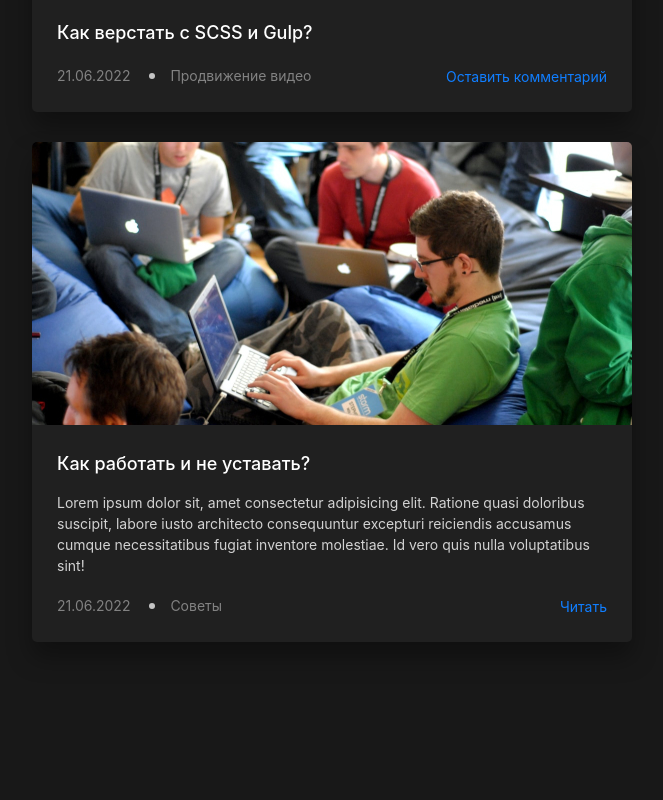
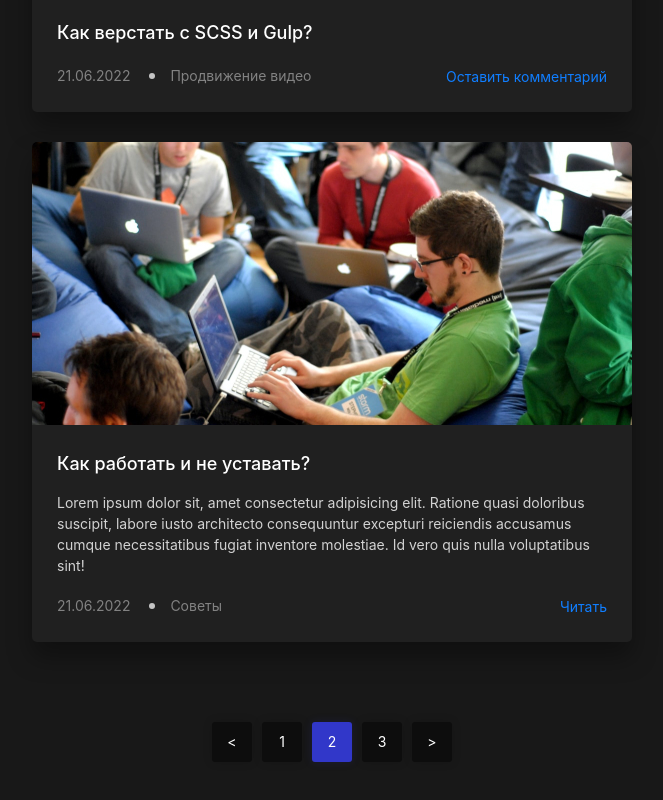
Before and after one commit to odinnadcatbl1/personal-blog, a website: page src/index.html in a window 1280 px wide. Shown: the part 1462-2262 px from the top of the page, without its empty margins (458-1121 px from the left). Before the commit the page ends 2214 px from the top, so only its background shows below. Drawn offline with nearby package versions, Linux system fonts and the light colour scheme; files that its build step writes are made by us from their sources; files whose address does not match are found by name.

Commit message:
add pagination

```diff
--- /dev/null
+++ b/src/assets/scss/blocks/pagination.scss
@@ -0,0 +1,33 @@
+.pagination {
+    display: flex;
+    justify-content: center;
+    margin-top: 8rem;
+}
+
+.pagination__item {
+    margin: 0 0.5rem;
+}
+
+.pagination__link {
+    display: block;
+    line-height: 4rem;
+    width: 4rem;
+    height: 4rem;
+    color: $white;
+    font-size: 1.4rem;
+    background-color: #0D0D0D;
+    border-radius: 3px;
+    text-align: center;
+    text-decoration: none;
+    transition: background-color 0.2s linear;
+    box-shadow: 0 0 10px rgba(0,0,0, 0.15);
+
+    &:hover {
+        background-color: lighten(#0D0D0D, 2%);
+    }
+
+    &.active {
+        background-color: $blue;
+        box-shadow: 0 0 10px rgba($blue, 0.15);
+    }
+}
--- a/src/assets/scss/style.scss
+++ b/src/assets/scss/style.scss
@@ -37,3 +37,4 @@ body {
 @import "blocks/add-post";
 @import "blocks/post";
 @import "blocks/embed";
+@import "blocks/pagination";
--- a/src/index.html
+++ b/src/index.html
@@ -145,3 +145,22 @@ title: Salavat | Home
         <a href="#" class="post__read">Читать</a>
     </div>
 </article>
+
+<!-- Pagination -->
+<ul class="pagination">
+    <li class="pagination__item">
+        <a class="pagination__link" href="#">&lt</a>
+    </li>
+    <li class="pagination__item">
+        <a class="pagination__link" href="#">1</a>
+    </li>
+    <li class="pagination__item">
+        <a class="pagination__link active" href="#">2</a>
+    </li>
+    <li class="pagination__item">
+        <a class="pagination__link" href="#">3</a>
+    </li>
+    <li class="pagination__item">
+        <a class="pagination__link" href="#">&gt</a>
+    </li>
+</ul>
```
Also changed, not shown: dist/assets/css/style.min.css, dist/index.html.
